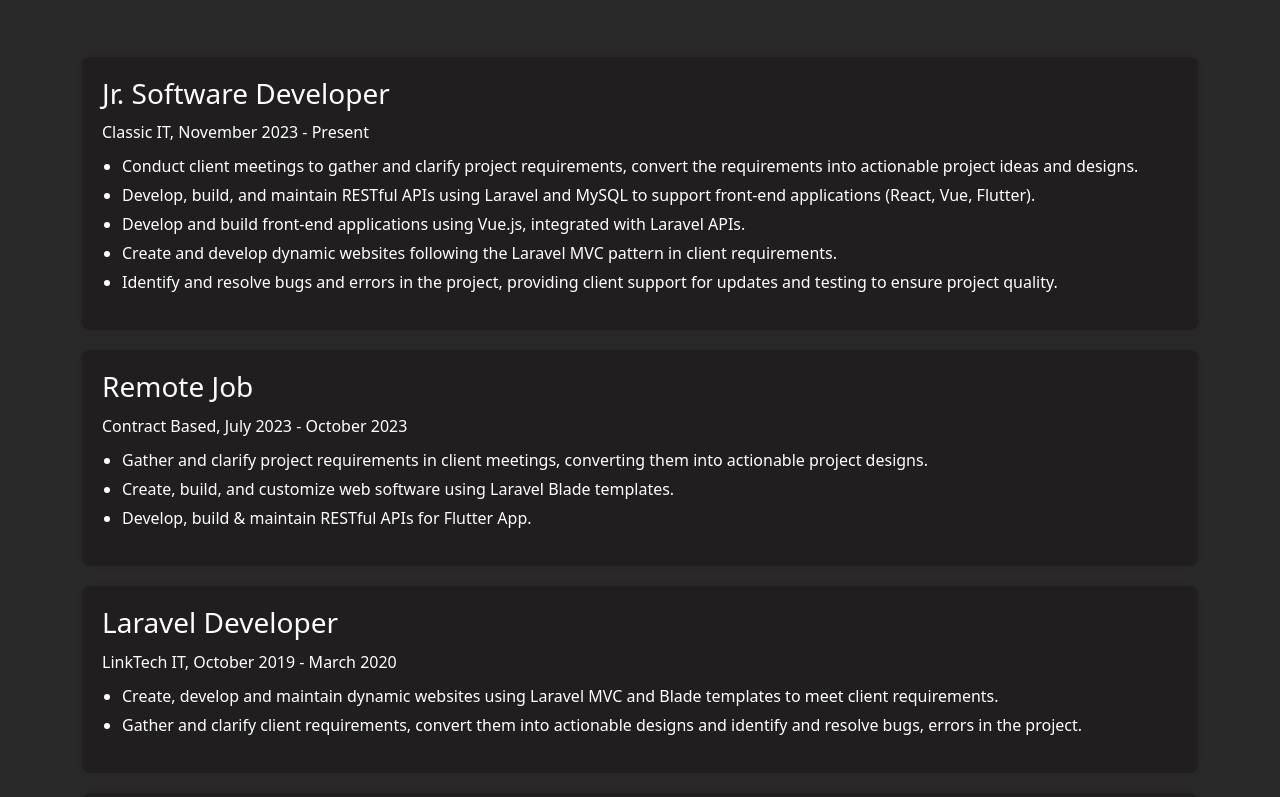
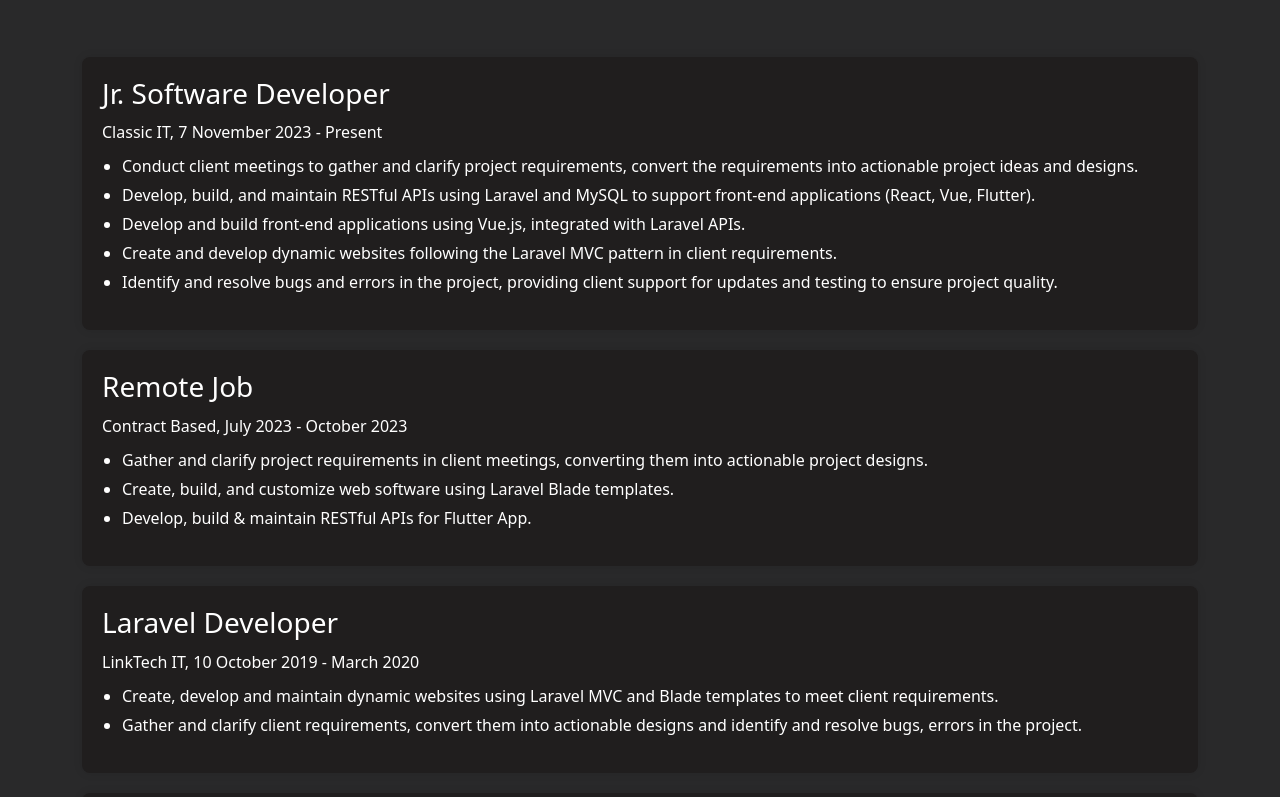
Before and after one commit to farhanfahidurrahim/portfolio-static-vuejs, a Vue app: page / in a window 1280 px wide. Shown: the part 1583-2380 px from the top of the page. Built offline with nearby package versions, Linux system fonts and the light colour scheme.

Commit message:
duration

```diff
--- a/src/views/Portfolio.vue
+++ b/src/views/Portfolio.vue
@@ -232,7 +232,7 @@
         <div class="work-experience-grid">
           <div class="work-experience-item">
             <h3>Jr. Software Developer</h3>
-            <p>Classic IT, November 2023 - Present</p>
+            <p>Classic IT, 7 November 2023 - Present</p>
             <ul>
               <li>
                 Conduct client meetings to gather and clarify project
@@ -275,7 +275,7 @@
           </div>
           <div class="work-experience-item">
             <h3>Laravel Developer</h3>
-            <p>LinkTech IT, October 2019 - March 2020</p>
+            <p>LinkTech IT, 10 October 2019 - March 2020</p>
             <ul>
               <li>
                 Create, develop and maintain dynamic websites using Laravel MVC
@@ -404,7 +404,7 @@
           <ul>
             <li>Strong foundation in software development principles and practices.</li>
             <li>Extensive experience in backend development with PHP, Laravel, and MySQL.</li>
-            <li>Extensive expertise in developing and implementing highly efficient and scalable RESTful APIs</li>
+            <li>Extensive expertise in developing and implementing highly efficient and scalable RESTful APIs.</li>
             <li>Proficient in JavaScript, including AJAX and jQuery for dynamic web development.</li>
             <li>Familiarity with frontend development using Vue.js.</li>
             <li>Track record of leading successful projects and delivering on time.</li>
```
